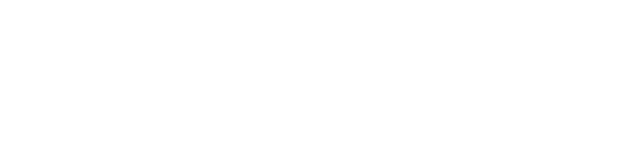
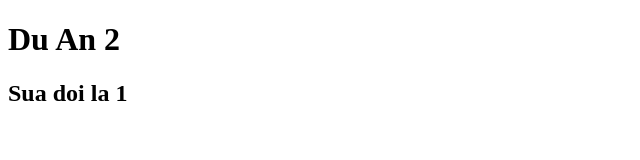
Before and after one commit to ThanhQuy-coder/DuAn2, a plain HTML site: page index.html in a window 1280 px wide. Shown: the whole page, without its empty margins (0-640 px from the left). Drawn offline with Linux system fonts and the light colour scheme.

Commit message:
Sua doi lan 1

```diff
--- a/index.html
+++ b/index.html
@@ -6,6 +6,7 @@
     <title>ThanhQuy.cc</title>
   </head>
   <body>
-
+    <h1>Du An 2</h1>
+    <h2>Sua doi la 1</h2>
   </body>
 </html>
```
